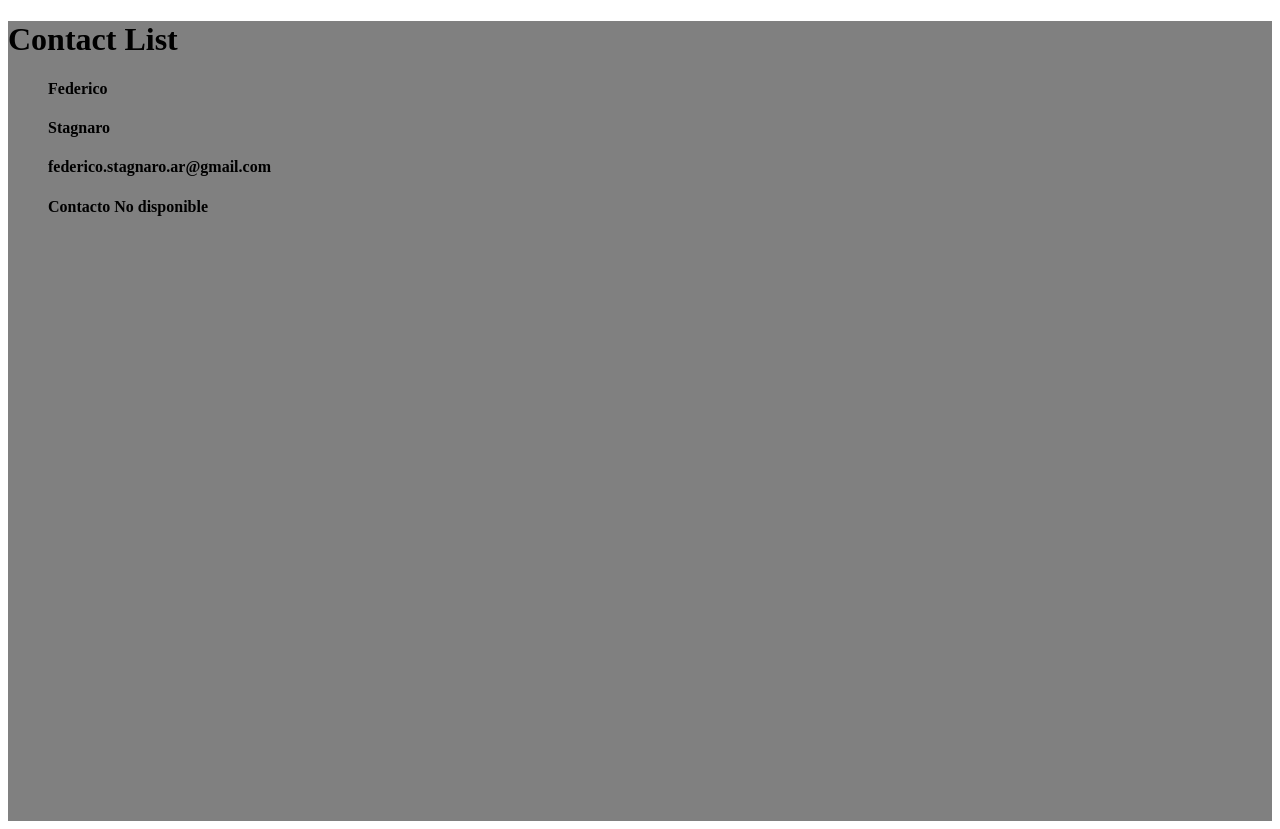
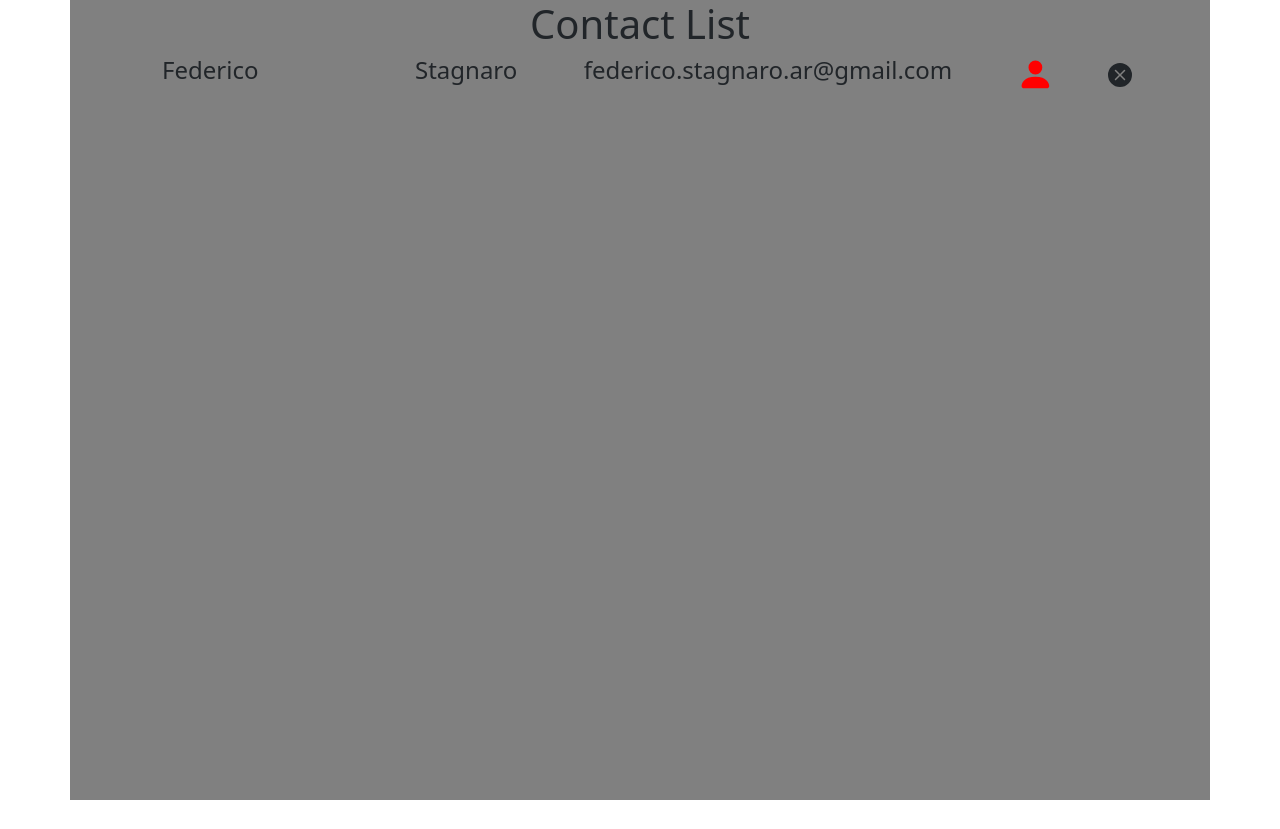
Before and after one commit to FedericoStagnaro/React-OpenBootCamp, a React (Create React App) app: page / in a window 1280 px wide. After the commit the page ends 800 px from the top, so only its background shows below. Built offline with nearby package versions, Linux system fonts and the light colour scheme.

Commit message:
add delete,change contact method

```diff
--- a/package.json
+++ b/package.json
@@ -10,6 +10,7 @@
     "react": "^18.2.0",
     "react-dom": "^18.2.0",
     "react-scripts": "5.0.1",
+    "sass": "^1.56.1",
     "web-vitals": "^2.1.4"
   },
   "scripts": {
--- a/src/components/pure/contact.jsx
+++ b/src/components/pure/contact.jsx
@@ -1,28 +1,61 @@
 import React from "react";
 import PropTypes from 'prop-types';
 import ContactModel from "../../models/contact.class";
+import '../../styles/contact.scss'
 
 class ContactComponent extends React.Component {
     constructor(props) {
         super(props)
         this.state = { contact: this.props.contact }
+        this.printConnected = this.printConnected.bind(this)
+        this.deleteContact = this.props.deleteContact
+    }
+
+    changeOnline () {
+        this.setState( {contact: {...this.state.contact , online: !this.state.contact.online }} )
+    }
+
+    printConnected () {
+        return this.state.contact.online
+            ? (
+                <svg className="contact-action" onClick={()=> this.changeOnline()}  style={{color: 'green'}} height='2.3em' xmlns="http://www.w3.org/2000/svg"  fill="currentColor"  viewBox="0 0 16 16">
+                    <path   d="M3 14s-1 0-1-1 1-4 6-4 6 3 6 4-1 1-1 1H3Zm5-6a3 3 0 1 0 0-6 3 3 0 0 0 0 6Z"/>
+                </svg>
+                )
+            : (
+                <svg className="contact-action" onClick={()=> this.changeOnline()} style={{color: 'red'}} height='2.3em'  xmlns="http://www.w3.org/2000/svg"  fill="currentColor" viewBox="0 0 16 16">
+                    <path d="M3 14s-1 0-1-1 1-4 6-4 6 3 6 4-1 1-1 1H3Zm5-6a3 3 0 1 0 0-6 3 3 0 0 0 0 6Z"/>
+                </svg>
+            )
+    }
+
+    printDeleteButton () {
+        return (
+            <span className="contact-action " onClick={()=> this.deleteContact(this.state.contact)}>
+                <svg xmlns="http://www.w3.org/2000/svg" height="1.5em" fill="currentColor" className="bi bi-x-circle-fill" viewBox="0 0 16 16">
+                    <path d="M16 8A8 8 0 1 1 0 8a8 8 0 0 1 16 0zM5.354 4.646a.5.5 0 1 0-.708.708L7.293 8l-2.647 2.646a.5.5 0 0 0 .708.708L8 8.707l2.646 2.647a.5.5 0 0 0 .708-.708L8.707 8l2.647-2.646a.5.5 0 0 0-.708-.708L8 7.293 5.354 4.646z"/>
+                </svg>
+            </span>
+        )
     }
 
     render() {
         return (
             <div className="d-grid list-group-item  text-start mx-5">
-                <div className="row ">
+                <div className="row align-items-center">
                     <h4 className="col-3" >{this.state.contact.name} </h4>
                     <h4 className="col-2">{this.state.contact.surname} </h4>
                     <h4 className="col-5">{this.state.contact.email} </h4>
-                    <h4 className="col-2"> Contacto {this.state.contact.online ? 'En linea' : 'No disponible'} </h4>
+                    <div className="col-1 text-center"> {this.printConnected()} </div>
+                    <div className="col-1 text-center">{this.printDeleteButton()}</div>
                 </div>
             </div>
         )
     }
 }
 ContactComponent.propTypes = {
-    contact: PropTypes.instanceOf(ContactModel)
+    contact: PropTypes.instanceOf(ContactModel),
+    deleteContact: PropTypes.func.isRequired
 }
 
 export default ContactComponent
--- a/src/index.js
+++ b/src/index.js
@@ -1,5 +1,6 @@
 import React from 'react';
 import ReactDOM from 'react-dom/client';
+import 'bootstrap/dist/css/bootstrap.css'
 // import './index.css';
 import App from './App';
 import reportWebVitals from './reportWebVitals';
--- /dev/null
+++ b/src/styles/contact.scss
@@ -0,0 +1,3 @@
+.contact-action {
+    cursor: pointer;
+}
```
Also changed, not shown: 1 other file (tests, documents, lock files or other folders).
